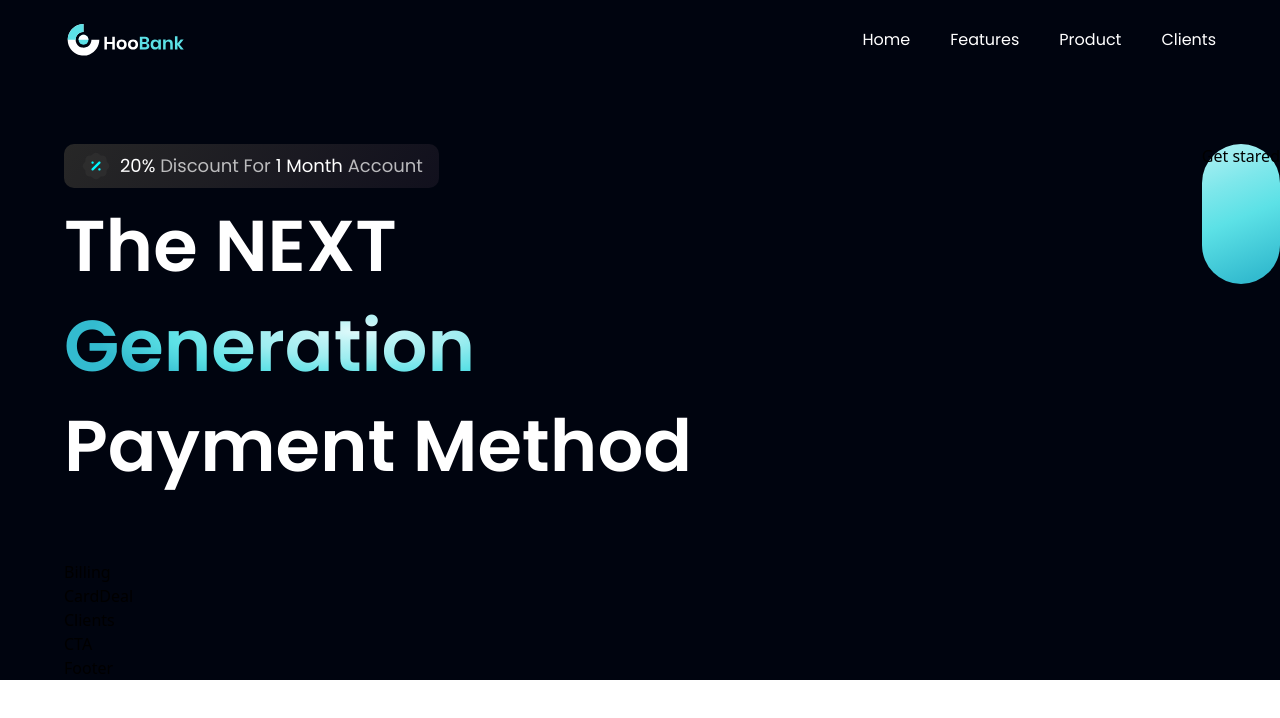
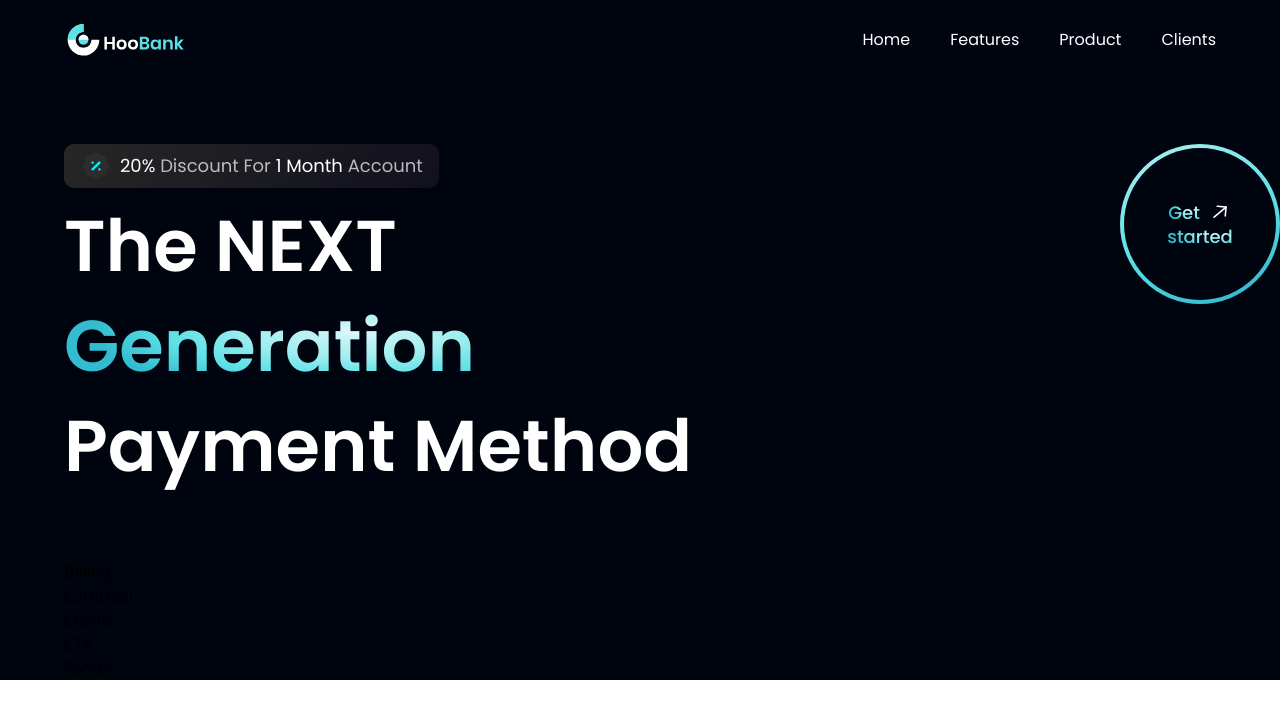
Before and after one commit to AMJchamod/Mordern_Bank_Ui_React-Vite-Tailwind, a React (Vite) app: page / in a window 1280 px wide. Shown: the top 718 px of the page. Built offline with nearby package versions, Linux system fonts and the light colour scheme.

Commit message:
get stared button  component done

```diff
--- a/src/components/Getstared.jsx
+++ b/src/components/Getstared.jsx
@@ -1,11 +1,20 @@
-
+import { arrowUp } from '../assets';
 import styles from '../style';
 
- const Getstared =()=>(
-    <div className={`${styles.flexcenter}w-[140px] h-[140px] rounded-full bg-blue-gradient `}>
-        Get stared
+const Getstared = () => (
+    <div className={`${styles.flexcenter} w-[160px] p-1 h-[160px] bg-blue-gradient rounded-full cursor-pointer`}>
+        <div className={`${styles.flexCenter} rounded-full bg-primary w-full h-full flex-col`}>
+            <div className={`${styles.flexCenter} flex-row`}>
+            <p className='font-poppins font-medium text-[18px] leading-[23px]'>
+                    <span className='text-gradient'>Get </span>
+                </p>
+                <img src={arrowUp} alt='arrowup' className="object-contain w-[24px] h-[24px] ml-2" />
+            </div>
+            <p className='font-poppins font-medium text-[18px] leading-[23px]'>
+                    <span className='text-gradient'> started</span>
+                </p>
+        </div>
     </div>
+);
 
- )
-
- export default Getstared
+export default Getstared;
```
